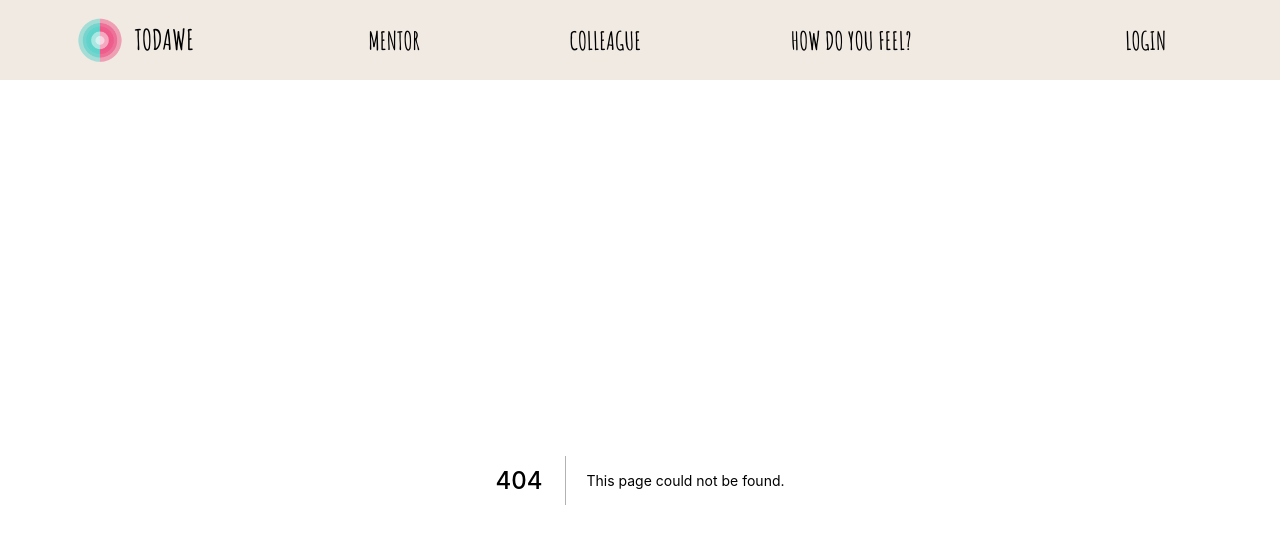
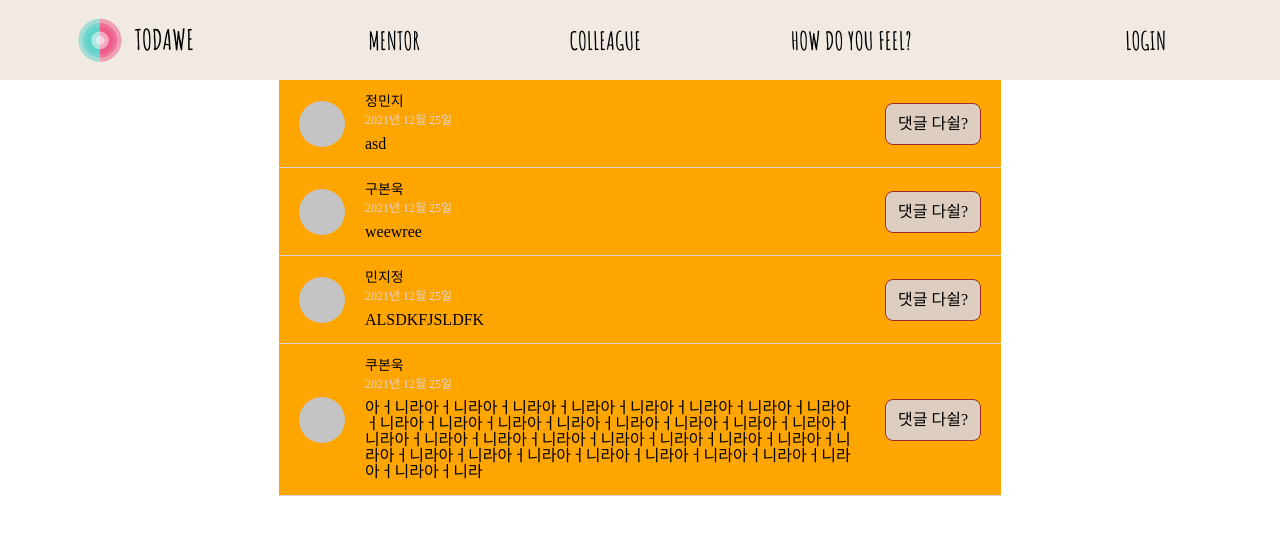
Before and after one commit to Jeong-minji/TodaWe, a Next.js app: page /CommentTest in a window 1280 px wide. Before the commit this address had no page. Shown: the top 534 px of the page. Built offline with nearby package versions, Linux system fonts and the light colour scheme; a web font is replaced by a local one.

Commit message:
Add : Comment 컴포넌트 레이아웃 구현완료

```diff
--- /dev/null
+++ b/component/layout/Comment/Comment.tsx
@@ -0,0 +1,93 @@
+import React from "react";
+import styled from "styled-components";
+
+const Comment = ({ comment }) => {
+  const addRepl = () => {
+    // colleague 페이지 모달 띄우기
+  };
+
+  return (
+    <CommentBox>
+      <CommentImg></CommentImg>
+      <CommentDesc>
+        <CommentorInfo>
+          <CommentName>{comment.name}</CommentName>
+          <CommentDate>{comment.date}</CommentDate>
+        </CommentorInfo>
+        <CommentContent>{comment.comment}</CommentContent>
+      </CommentDesc>
+      <ReplBtnBox>
+        <ReplBtn onClick={addRepl}>댓글 다쉴?</ReplBtn>
+      </ReplBtnBox>
+    </CommentBox>
+  );
+};
+
+export default Comment;
+
+const CommentBox = styled.div`
+  position: relative;
+  display: flex;
+  justify-content: flex-start;
+  align-items: center;
+  width: 722px;
+  /* height: 100px; */
+  background-color: orange;
+  border-bottom: 1px solid #ddd3d3;
+  margin: 0 auto;
+`;
+
+const CommentImg = styled.div`
+  width: 46px;
+  height: 46px;
+  margin: 0 20px;
+  border-radius: 50%;
+  background-color: #c4c4c4;
+`;
+
+const CommentDesc = styled.div`
+  /* height: 100%; */
+  display: flex;
+  flex-direction: column;
+  justify-content: space-evenly;
+  padding: 15px 0;
+`;
+
+const CommentorInfo = styled.div``;
+
+const CommentName = styled.div`
+  font-size: 14px;
+  font-family: Hangang;
+`;
+
+const CommentDate = styled.div`
+  margin-top: 5px;
+  margin-bottom: 10px;
+  font-size: 12px;
+  color: #ddd3d3;
+  font-family: Hangang;
+`;
+
+const CommentContent = styled.div`
+  width: 500px;
+  /* height: 12px; */
+  overflow-y: scroll;
+  /* padding-top: 10px; */
+  font-size: 16px;
+  /* padding-bottom: 10px; */
+  font-family: Hangang;
+`;
+
+const ReplBtnBox = styled.div`
+  position: absolute;
+  right: 0;
+  margin-right: 20px;
+`;
+
+const ReplBtn = styled.div`
+  padding: 12px;
+  background-color: #ddcec0;
+  border: 1px solid brown;
+  border-radius: 8px;
+  font-family: Hangang;
+`;
--- /dev/null
+++ b/pages/CommentTest.tsx
@@ -0,0 +1,26 @@
+import React, { useEffect, useState } from "react";
+import styled from "styled-components";
+import Comment from "../component/layout/Comment/Comment";
+
+const CommentTest = () => {
+  const [commentList, setCommentList] = useState([]);
+
+  useEffect(() => {
+    fetch("data/comments.json")
+      .then((res) => res.json())
+      .then((data) => {
+        setCommentList(data.comments);
+      });
+  }, []);
+
+  console.log(commentList);
+  return (
+    <>
+      {commentList.map((comment, idx) => (
+        <Comment key={idx} comment={comment} />
+      ))}
+    </>
+  );
+};
+
+export default CommentTest;
--- /dev/null
+++ b/public/data/comments.json
@@ -0,0 +1,32 @@
+{
+  "comments": [
+    {
+      "grade": "25기",
+      "name": "정민지",
+      "job": "student",
+      "comment": "asd",
+      "date": "2021년 12월 25일"
+    },
+    {
+      "grade": "25기",
+      "name": "구본욱",
+      "job": "student",
+      "comment": "weewree",
+      "date": "2021년 12월 25일"
+    },
+    {
+      "grade": "25기",
+      "name": "민지정",
+      "job": "student",
+      "comment": "ALSDKFJSLDFK",
+      "date": "2021년 12월 25일"
+    },
+    {
+      "grade": "25기",
+      "name": "쿠본욱",
+      "job": "student",
+      "comment": "아ㅓ니라아ㅓ니라아ㅓ니라아ㅓ니라아ㅓ니라아ㅓ니라아ㅓ니라아ㅓ니라아ㅓ니라아ㅓ니라아ㅓ니라아ㅓ니라아ㅓ니라아ㅓ니라아ㅓ니라아ㅓ니라아ㅓ니라아ㅓ니라아ㅓ니라아ㅓ니라아ㅓ니라아ㅓ니라아ㅓ니라아ㅓ니라아ㅓ니라아ㅓ니라아ㅓ니라아ㅓ니라아ㅓ니라아ㅓ니라아ㅓ니라아ㅓ니라아ㅓ니라아ㅓ니라아ㅓ니라",
+      "date": "2021년 12월 25일"
+    }
+  ]
+}
```
